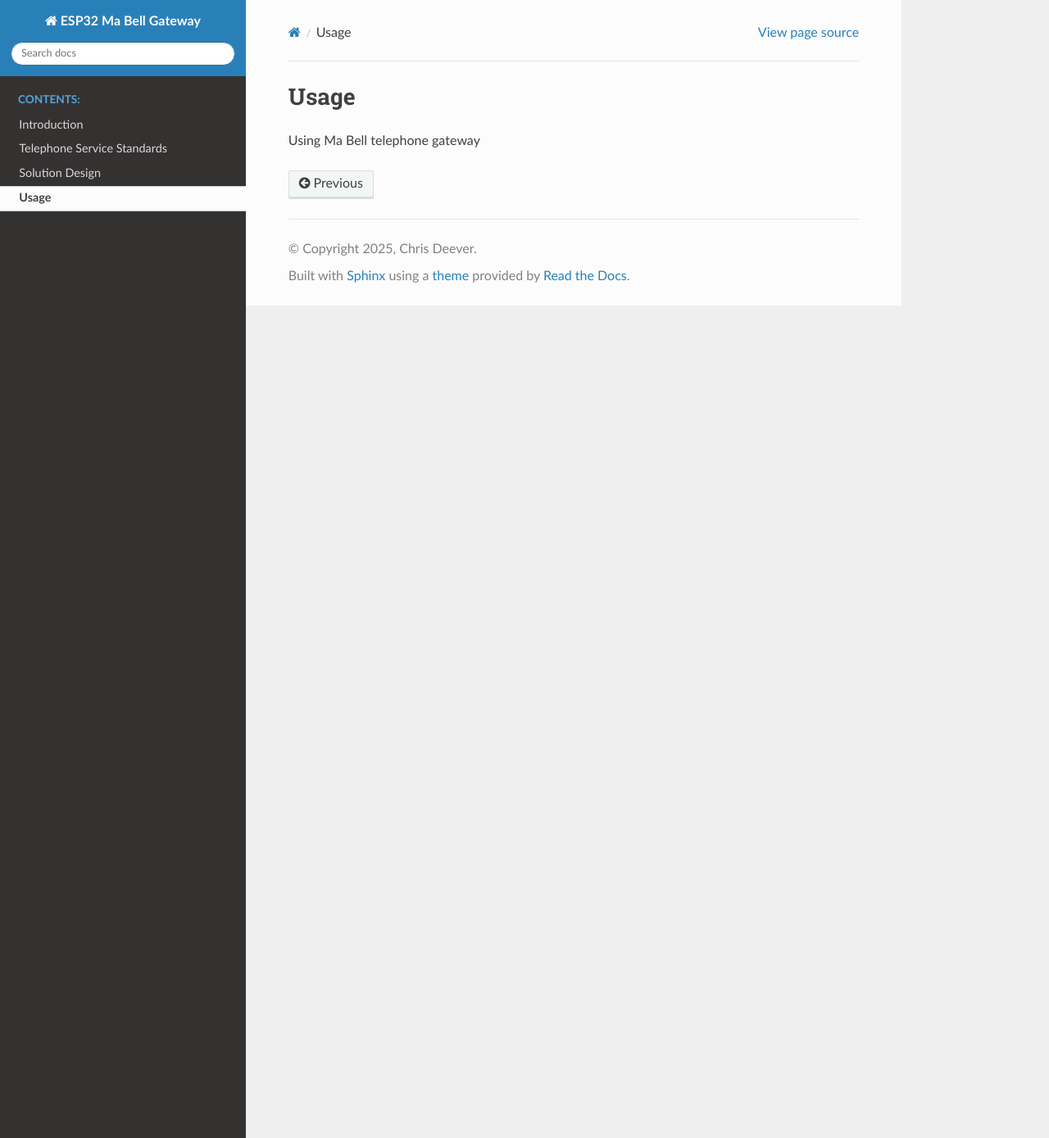
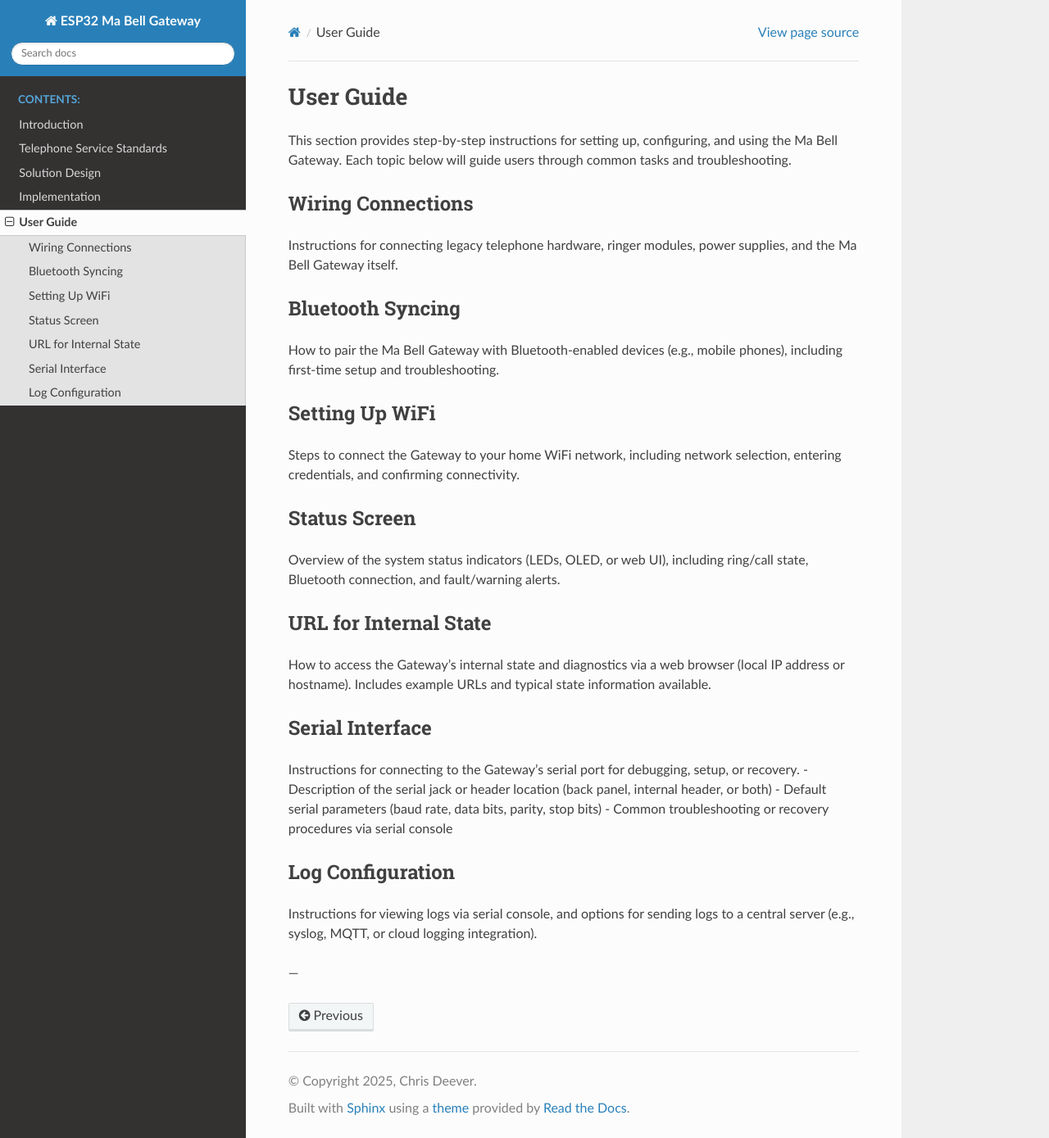
Before and after one commit to cdeever/esp32-ma-bell-gateway, a Sphinx documentation site: the page built from docs/source/usage.rst, in a window 1280 px wide and 1389 px high. Shown: the whole window at 82% size. Built offline with Sphinx 7.4.7 and the Read the Docs theme 3.1.0, drawn with Linux system fonts in a browser that asks for light colours.

Commit message:
Updated docs

```diff
--- /dev/null
+++ b/docs/source/implementation.rst
@@ -0,0 +1,54 @@
+Implementation
+==============
+
+This section provides a practical guide to building the Ma Bell Gateway, detailing the hardware, software, and enclosure considerations necessary for a reliable, authentic, and safe project.
+
+Hardware
+--------
+
+This subsection covers the electronic components, circuit design, wiring, and PCB layout required to assemble the Ma Bell Gateway.
+
+- **Bill of Materials (BOM):**
+  List all required parts, including power supplies, microcontroller (ESP32), relays, optocouplers, transformers, connectors, and legacy phone hardware.
+
+- **Schematic and Wiring:**
+  Provide schematics and wiring diagrams for the main power domains, off-hook detection, ringer signaling, and audio path.
+
+- **PCB Layout:**
+  Discuss any custom PCB(s) used, highlighting isolation gaps, mounting holes, and connector placement. Include Gerber files or references to open-source layouts if available.
+
+- **Assembly Notes:**
+  Give tips for soldering, cable management, testing for shorts/opens, and verifying voltages before applying power to vintage hardware.
+
+Software
+--------
+
+This subsection describes the firmware, control logic, and (optionally) the build environment and programming process for the Ma Bell Gateway.
+
+- **Firmware Architecture:**
+  Outline the key software modules—Bluetooth control, ringer signaling, off-hook detection, audio handling, and system state machine.
+
+- **Configuration and Customization:**
+  Explain how to set system parameters (e.g., ring cadence, volume levels, paired devices), including any configuration files or menu-driven setup.
+
+- **Flashing and Updates:**
+  Provide step-by-step instructions for building and flashing the ESP32 firmware, including links to required toolchains or IDEs.
+
+- **Diagnostics and Logging:**
+  Document built-in logging, serial debug output, or any status LEDs/indicators to assist with troubleshooting.
+
+Enclosure
+---------
+
+This subsection addresses mechanical design, safety, and aesthetics for housing the Ma Bell Gateway electronics.
+
+- **Mechanical Drawings:**
+  Include diagrams, photos, or CAD files showing the enclosure layout, panel cutouts, mounting points, and recommended materials.
+
+- **Safety and Compliance:**
+  Summarize best practices for isolating high-voltage components, managing airflow/heat, and labeling connections. Reference any applicable safety standards.
+
+- **Assembly and Serviceability:**
+  Offer guidance for assembling the final product, accessing internal components for maintenance, and securing the enclosure against accidental contact with live circuits.
+
+---
--- a/docs/source/index.rst
+++ b/docs/source/index.rst
@@ -24,4 +24,5 @@
    introduction
    standards
    solution-design
+   implementation
    usage
--- a/docs/source/usage.rst
+++ b/docs/source/usage.rst
@@ -1,5 +1,44 @@
-=====
-Usage
-=====
+User Guide
+==========
 
-Using Ma Bell telephone gateway
+This section provides step-by-step instructions for setting up, configuring, and using the Ma Bell Gateway. Each topic below will guide users through common tasks and troubleshooting.
+
+Wiring Connections
+------------------
+
+Instructions for connecting legacy telephone hardware, ringer modules, power supplies, and the Ma Bell Gateway itself.
+
+Bluetooth Syncing
+-----------------
+
+How to pair the Ma Bell Gateway with Bluetooth-enabled devices (e.g., mobile phones), including first-time setup and troubleshooting.
+
+Setting Up WiFi
+---------------
+
+Steps to connect the Gateway to your home WiFi network, including network selection, entering credentials, and confirming connectivity.
+
+Status Screen
+-------------
+
+Overview of the system status indicators (LEDs, OLED, or web UI), including ring/call state, Bluetooth connection, and fault/warning alerts.
+
+URL for Internal State
+----------------------
+
+How to access the Gateway’s internal state and diagnostics via a web browser (local IP address or hostname). Includes example URLs and typical state information available.
+
+Serial Interface
+----------------
+
+Instructions for connecting to the Gateway’s serial port for debugging, setup, or recovery.
+- Description of the serial jack or header location (back panel, internal header, or both)
+- Default serial parameters (baud rate, data bits, parity, stop bits)
+- Common troubleshooting or recovery procedures via serial console
+
+Log Configuration
+-----------------
+
+Instructions for viewing logs via serial console, and options for sending logs to a central server (e.g., syslog, MQTT, or cloud logging integration).
+
+---
```
